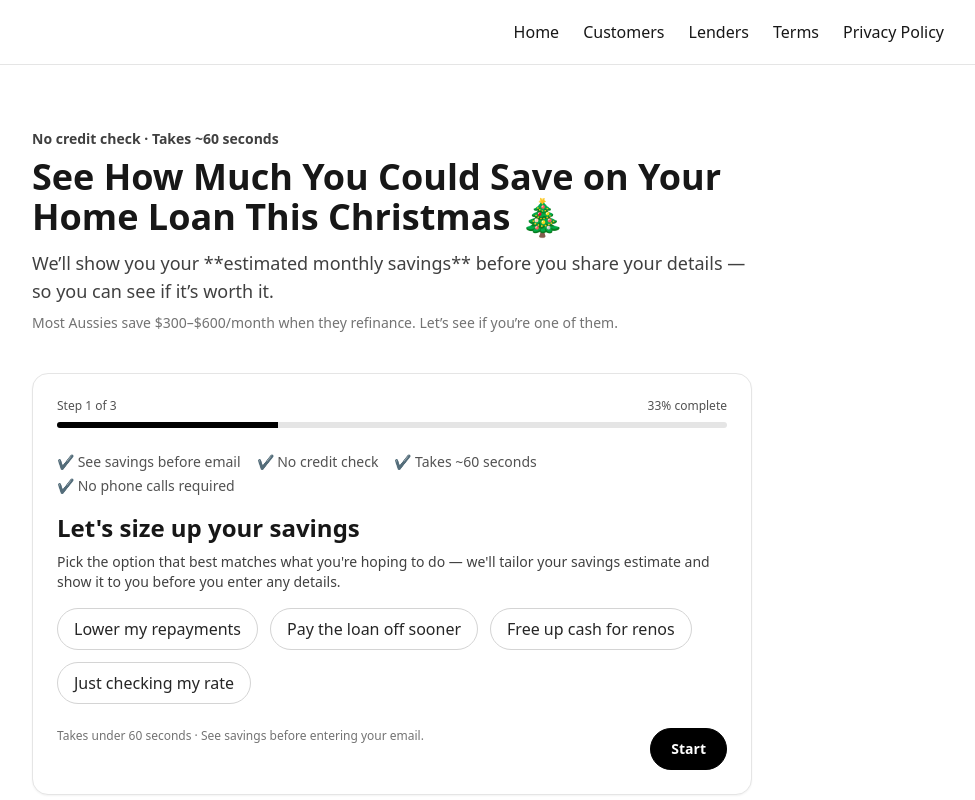
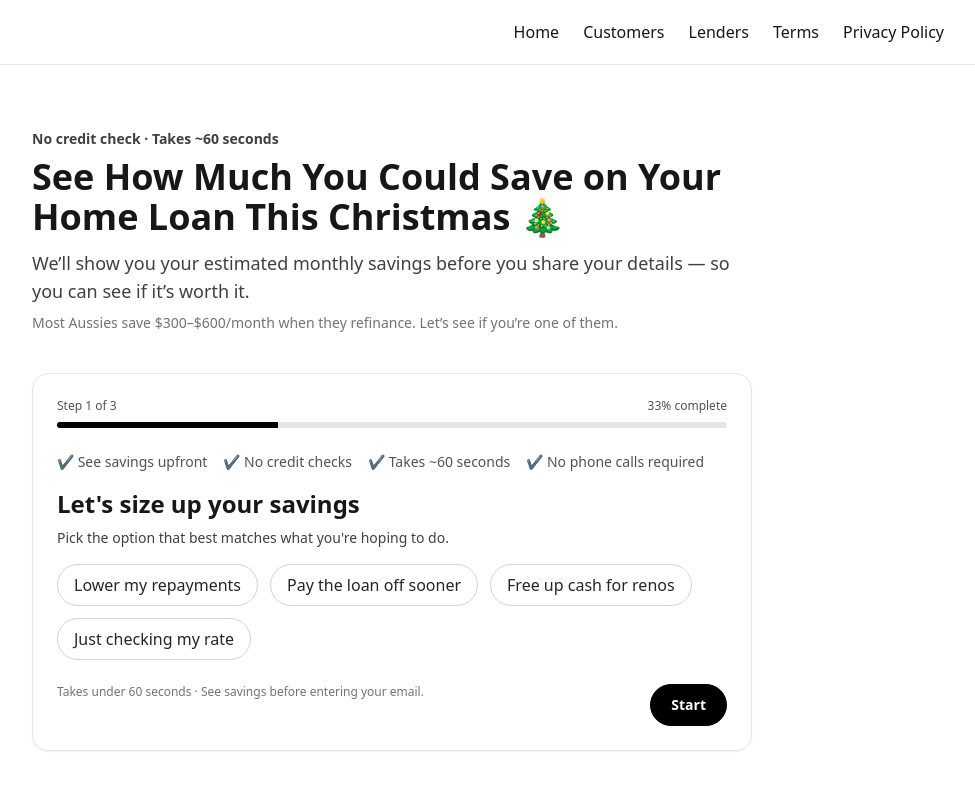
Before and after one commit to RukiDe/sold-nextjs, a Next.js app: page /refinance-xmas in a window 1280 px wide. Shown: the top 800 px of the page, without its empty margins (248-1223 px from the left). Built offline with nearby package versions, Linux system fonts and the light colour scheme.

Commit message:
refinance-xmas 5.0

```diff
--- a/app/refinance-xmas/page.tsx
+++ b/app/refinance-xmas/page.tsx
@@ -551,8 +551,8 @@ export default function RefinanceXmasPage() {
 
   const reassurance = (
     <ul className="flex flex-wrap gap-x-4 gap-y-1 text-xs sm:text-sm text-neutral-600 mb-4">
-  <li>✔ See savings before email</li>
-  <li>✔ No credit check</li>
+  <li>✔ See savings upfront</li>
+  <li>✔ No credit checks</li>
   <li>✔ Takes ~60 seconds</li>
   <li>✔ No phone calls required</li>
 </ul>
@@ -655,7 +655,7 @@ export default function RefinanceXmasPage() {
 </h1>
 
 <p className="text-base sm:text-lg text-neutral-700 mb-2">
-  We’ll show you your **estimated monthly savings** before you share your details — so you can see if it’s worth it.
+  We’ll show you your estimated monthly savings before you share your details — so you can see if it’s worth it.
 </p>
 
 <p className="text-sm text-neutral-500">
@@ -676,7 +676,7 @@ export default function RefinanceXmasPage() {
 </h2>
 
 <p className="text-sm text-neutral-700 mb-4">
-  Pick the option that best matches what you&apos;re hoping to do — we&apos;ll tailor your savings estimate and show it to you before you enter any details.
+  Pick the option that best matches what you&apos;re hoping to do.
 </p>
 
             <div className="flex flex-wrap gap-3 mb-4">
@@ -1119,7 +1119,7 @@ export default function RefinanceXmasPage() {
 </h3>
 
 <p className="text-sm text-neutral-600 mb-4">
-  No obligations, no credit check — just a clear view of your sharpest options.
+  No obligations, no credit checks — just a clear view of your sharpest options.
 </p>
 
 
@@ -1277,7 +1277,7 @@ export default function RefinanceXmasPage() {
                       : "bg-black text-white border-black hover:bg:white hover:text-black"
                   )}
                 >
-                  {submitting ? "Sending..." : "Get my personalised savings report →"}
+                  {submitting ? "Sending..." : "Show me the lenders →"}
                 </button>
               </div>
 
```
